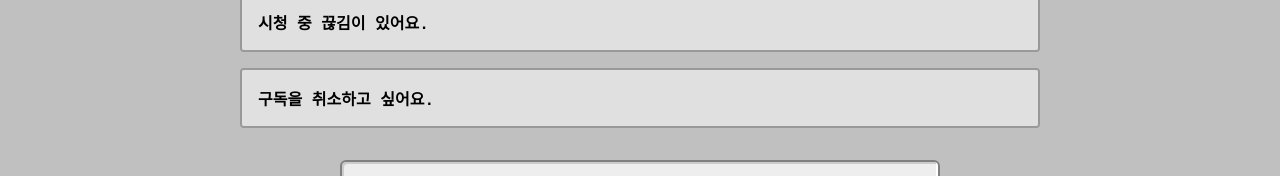
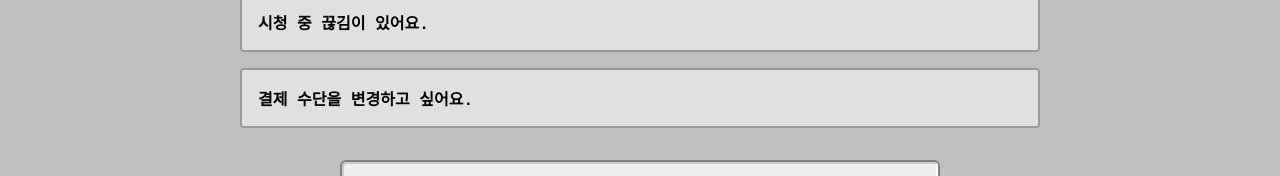
Before and after one commit to KIMRAHUI/yts-ott, a React (Vite) app: page /support in a window 1280 px wide. Shown: the part 474-650 px from the top of the page. Built offline with nearby package versions, Linux system fonts and the light colour scheme.

Commit message:
fix:Support 페이지 구독 문구 수정

```diff
--- a/src/pages/Support.jsx
+++ b/src/pages/Support.jsx
@@ -11,7 +11,10 @@ function Support() {
     { question: '결제 수단은 무엇이 있나요?', answer: '신용카드, 카카오페이, 계좌이체 등이 가능합니다.' },
     { question: '영상 화질이 낮게 나와요.', answer: '설정에서 화질 수동 조절이 가능합니다.' },
     { question: '시청 중 끊김이 있어요.', answer: '인터넷 연결 상태를 점검해주세요.' },
-    { question: '구독을 취소하고 싶어요.', answer: '마이페이지 → 멤버십 정보에서 해지 가능합니다.' },
+   {
+  question: '결제 수단을 변경하고 싶어요.',
+  answer: '마이페이지 > 멤버십 탭에서 카드나 계좌 정보를 수정하실 수 있어요.'
+},
   ];
 
   const filteredFaqs = faqs.filter(faq =>
```
